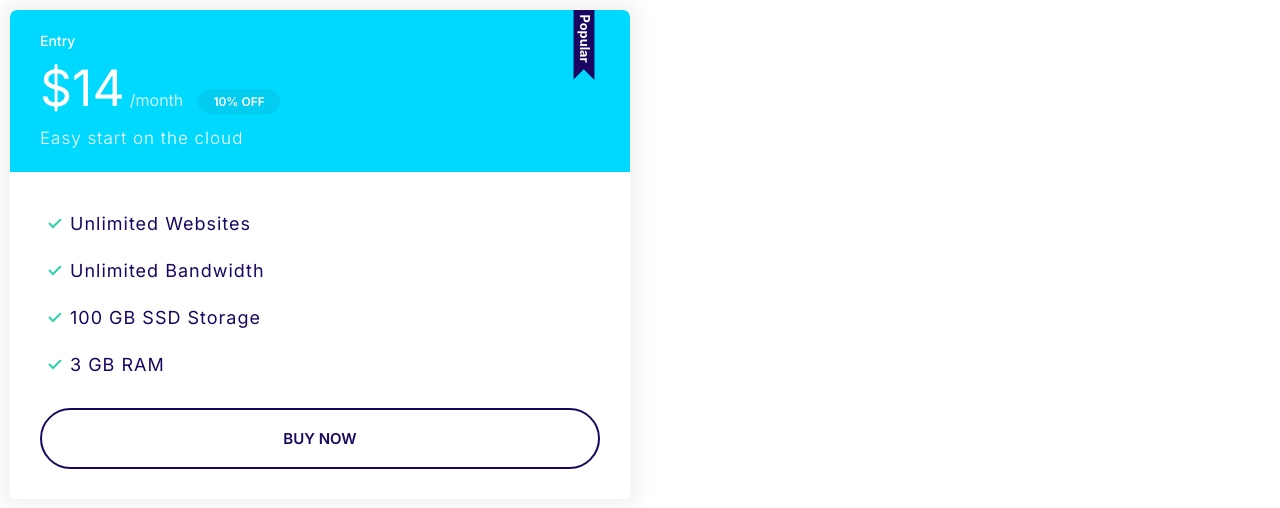
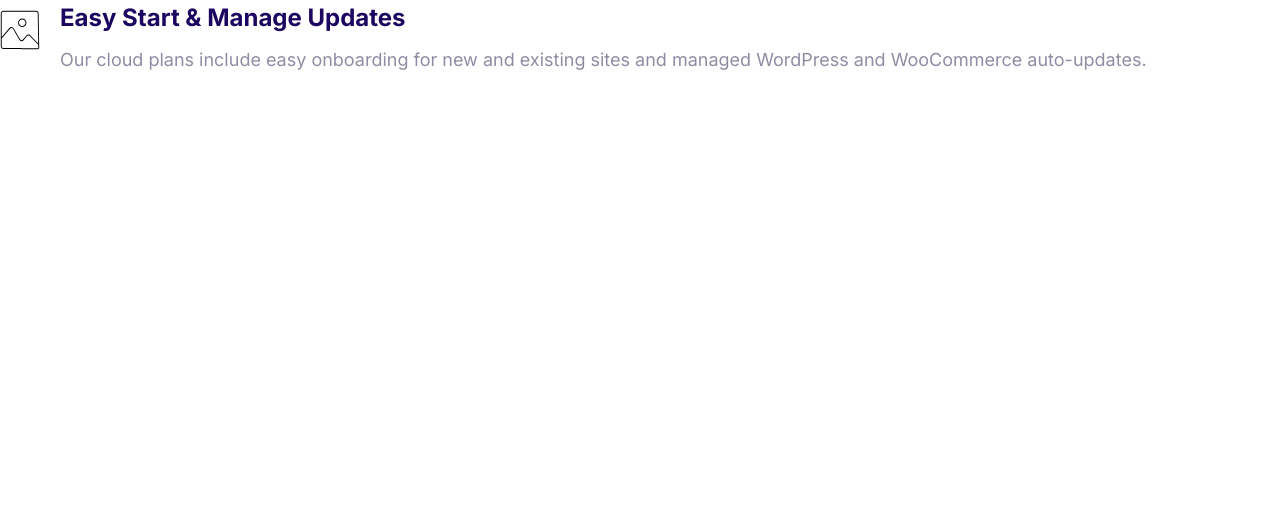
Before and after one commit to silalkhan/simple-webpage-design, a plain HTML site: page index.html in a window 1280 px wide. Drawn offline with Linux system fonts and the light colour scheme.

Commit message:
media component

```diff
--- a/css/styles.css
+++ b/css/styles.css
@@ -316,3 +316,17 @@ a {
     font-size: 1.7rem;
   }
 }
+/*media*/
+.media {
+  display: flex;
+}
+.media__title {
+  margin-top: 0;
+}
+.media__body {
+  margin: 0 2rem;
+}
+.media__image {
+  margin-top: 1rem;
+}
+/*Quote*/
--- a/index.html
+++ b/index.html
@@ -15,26 +15,18 @@
     <title>Document</title>
   </head>
   <body>
-    <div style="width: 50%; padding: 1rem">
-      <div class="plan plan--popular">
-        <div class="card card--secondary">
-          <header class="card__header">
-            <h3 class="plan__name">Entry</h3>
-            <span class="plan__price">$14</span>
-            <span class="plan__billing-cycle">/month</span>
-            <span class="badge badge--secondary badge--small">10% OFF</span>
-            <span class="plan__description">Easy start on the cloud</span>
-          </header>
-          <div class="card__body">
-            <ul class="list list--tick">
-              <li class="list__item">Unlimited Websites</li>
-              <li class="list__item">Unlimited Bandwidth</li>
-              <li class="list__item">100 GB SSD Storage</li>
-              <li class="list__item">3 GB RAM</li>
-            </ul>
-            <button class="btn btn--outline btn--block">Buy Now</button>
-          </div>
-        </div>
+    <div class="media">
+      <div class="media__image">
+        <svg class="icon icon--primary">
+          <use xlink:href="images/sprite.svg#snap"></use>
+        </svg>
+      </div>
+      <div class="media__body">
+        <h3 class="media__title">Easy Start & Manage Updates</h3>
+        <p>
+          Our cloud plans include easy onboarding for new and existing sites and
+          managed WordPress and WooCommerce auto-updates.
+        </p>
       </div>
     </div>
   </body>
```
Also changed, not shown: components/media.html (added, +14 -0 lines).
